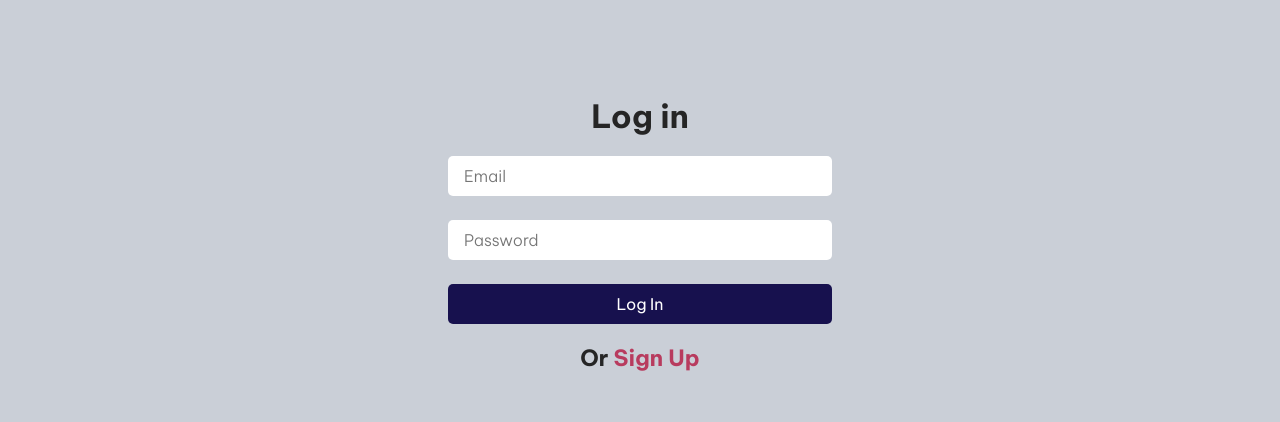
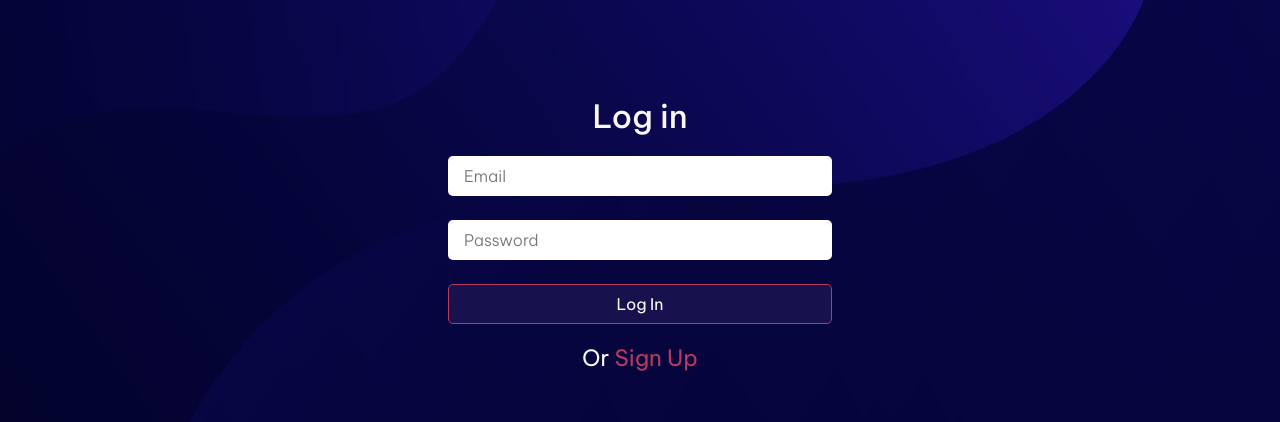
Before and after one commit to TomyAlberdi/Fullstack-Notes, a React (Vite) app in the folder FrontendNotas/: page /Login in a window 1280 px wide. Shown: the part 190-612 px from the top of the page. Built offline with nearby package versions, Linux system fonts and the light colour scheme.

Commit message:
Change background login & register pages

```diff
--- a/FrontendNotas/src/scss/components/_login.scss
+++ b/FrontendNotas/src/scss/components/_login.scss
@@ -4,8 +4,11 @@ section.Login {
   @include var.flex-container(column, center, center);
   height: 86vh;
   color: var.$black;
+  background-image: url(../../../public/vecteezy_abstract-blue-fluid-wave-background_.jpg);
   h1 {
     font-size: 2rem;
+    color: var.$prim;
+    font-weight: 500;
   }
   form {
     @include var.flex-container(column, center, center);
@@ -37,10 +40,11 @@ section.Login {
       color: white;
       font-size: 1rem;
       width: 100%;
-      border: none;
+      border: 1px solid var.$acc;
       border-radius: 5px;
       height: 5vh;
       transition: 0.2s all ease;
+      font-weight: 400;
       cursor: pointer;
       &:hover {
         transition: 0.2s all ease;
@@ -49,6 +53,8 @@ section.Login {
     }
   }
   h3 {
+    font-weight: 400;
+    color: var.$prim;
     font-size: 1.4rem;
     a {
       text-decoration: none;
--- a/FrontendNotas/src/scss/components/_register.scss
+++ b/FrontendNotas/src/scss/components/_register.scss
@@ -4,8 +4,11 @@ section.Register {
   @include var.flex-container(column, center, center);
   height: 86vh;
   color: var.$black;
+  background-image: url(../../../public/vecteezy_abstract-blue-fluid-wave-background_.jpg);
   h1 {
     font-size: 2rem;
+    color: var.$prim;
+    font-weight: 500;
   }
   form {
     @include var.flex-container(column, center, center);
@@ -34,10 +37,10 @@ section.Register {
     }
     button {
       background-color: var.$secDark;
+      border: 1px solid var.$acc;
       color: white;
       font-size: 1rem;
       width: 100%;
-      border: none;
       border-radius: 5px;
       height: 5vh;
       transition: 0.2s all ease;
@@ -49,6 +52,8 @@ section.Register {
     }
   }
   h3 {
+    font-weight: 400;
+    color: var.$prim;
     font-size: 1.4rem;
     a {
       text-decoration: none;
```
